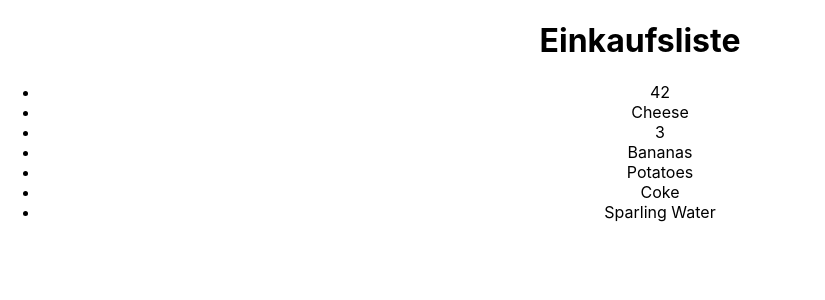
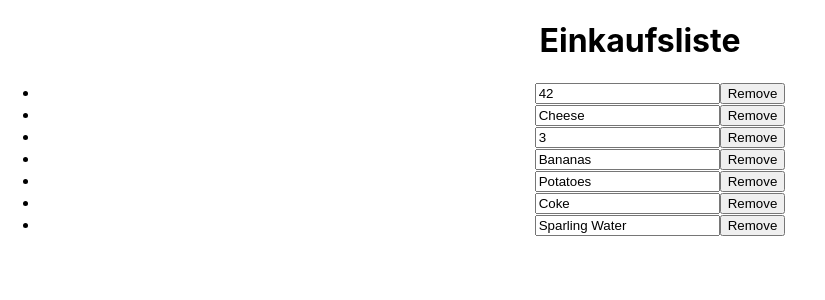
Before and after one commit to Weilando/Shoppinglist, a React (Create React App) app: page / in a window 1280 px wide. Shown: the top 300 px of the page, without its empty margins (0-825 px from the left). Built offline with nearby package versions, Linux system fonts and the light colour scheme.

Commit message:
feat/wip: lift entrie's state up and add editing (wip)

```diff
--- a/src/components/Entry.jsx
+++ b/src/components/Entry.jsx
@@ -2,18 +2,40 @@ import React from 'react';
 import PropTypes from 'prop-types';
 
 class Entry extends React.Component {
+  constructor(props) {
+    super(props);
+
+    this.handleChange = this.handleChange.bind(this);
+    this.handleSubmit = this.handleSubmit.bind(this);
+  }
+
   static propTypes = {
     eContent: PropTypes.string.isRequired,
+    onChange: PropTypes.func.isRequired,
+    onSubmit: PropTypes.func.isRequired,
   };
 
-  static defaultProps = {
-    eContent: 'Cheese...',
-  };
+  handleChange(event) {
+    this.props.onChange(this.key, event.target.value);
+  }
+
+  handleSubmit(event) {
+    event.preventDefault();
+    this.props.onSubmit(this.key, event.target.value);
+  }
 
   render() {
     return (
       <li>
-        {this.props.eContent}
+        <form onSubmit={this.handleSubmit}>
+          <input
+            type="text"
+            value={this.props.eContent}
+            onChange={this.handleChange}
+            onBlur={this.handleSubmit}
+          />
+          <input type='reset' value='Remove' name='reset' />
+        </form>
       </li>
     );
   }
--- a/src/components/Shoppinglist.jsx
+++ b/src/components/Shoppinglist.jsx
@@ -1,4 +1,5 @@
 import React from 'react';
+import PropTypes from 'prop-types';
 import Entry from './Entry';
 
 class Shoppinglist extends React.Component {
@@ -6,9 +7,57 @@ class Shoppinglist extends React.Component {
     super(props);
 
     this.state = {
-      contents: [ 42, 'Cheese', 3, 'Bananas', 'Potatoes', 'Coke', 'Sparling Water' ],
-      //entries: Array(5).fill(null),
+      contents: this.props.contents,
     };
+
+    this.updateEntry = this.updateEntry.bind(this);
+    this.deleteEntry = this.deleteEntry.bind(this);
+    this.onChange = this.onChange.bind(this);
+    this.onSubmit = this.onSubmit.bind(this);
+  }
+
+  static propTypes = {
+    contents: PropTypes.array,
+  }
+
+  static defaultProps = {
+    contents: [ 42, 'Cheese', 3, 'Bananas', 'Potatoes', 'Coke', 'Sparling Water' ],
+  }
+
+  deleteEntry(key) {
+    let { oldContents } = this.state;
+    const newContents = Array(oldContents.length-1);
+
+    if(key >= oldContents.length) return null;
+
+    for(let i=0; i<key; i++) {
+      newContents[i] = oldContents[i];
+    }
+    for(let i=key; i<oldContents.length-1; i++) {
+      newContents[i] = oldContents[i+1];
+    }
+
+    this.setState({contents: newContents});
+  }
+
+  updateEntry(key, content) {
+    const newContents = this.state.contents.slice();
+
+    newContents[key] = content;
+
+    this.setState({contents: newContents});
+  }
+
+  onChange(key, value) {
+    this.updateEntry(key, value);
+  }
+
+  onSubmit(key, value) {
+    if(value === '') {
+      this.deleteEntry(key);
+    } else {
+      this.updateEntry(key, value);
+    }
   }
 
   render() {
@@ -18,8 +67,13 @@ class Shoppinglist extends React.Component {
       keys[i] = i;
     }
 
-    const listItems = keys.map((tmpKey) =>
-      <Entry key={tmpKey} eContent={String(contents[tmpKey])} />
+    let listItems = keys.map((tmpKey) =>
+      <Entry
+        key={tmpKey}
+        eContent={String(contents[tmpKey])}
+        onChange={this.onChange}
+        onSubmit={this.onSubmit}
+      />
     );
 
     return (
```
